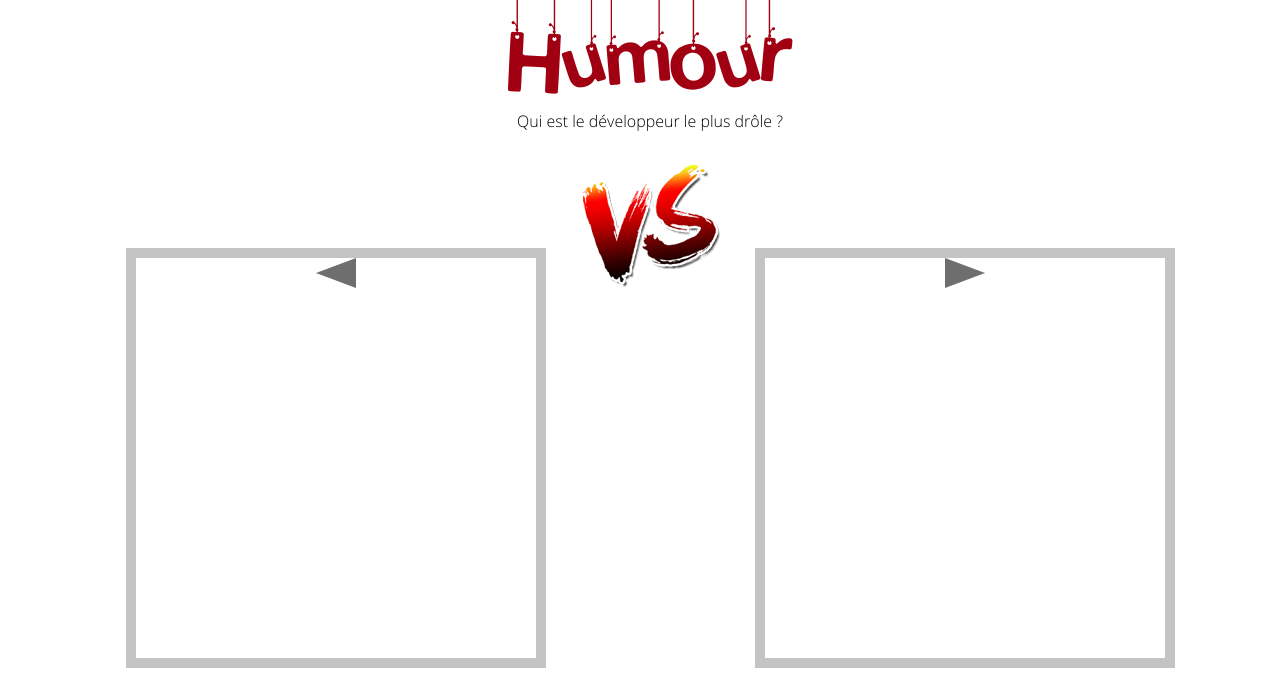
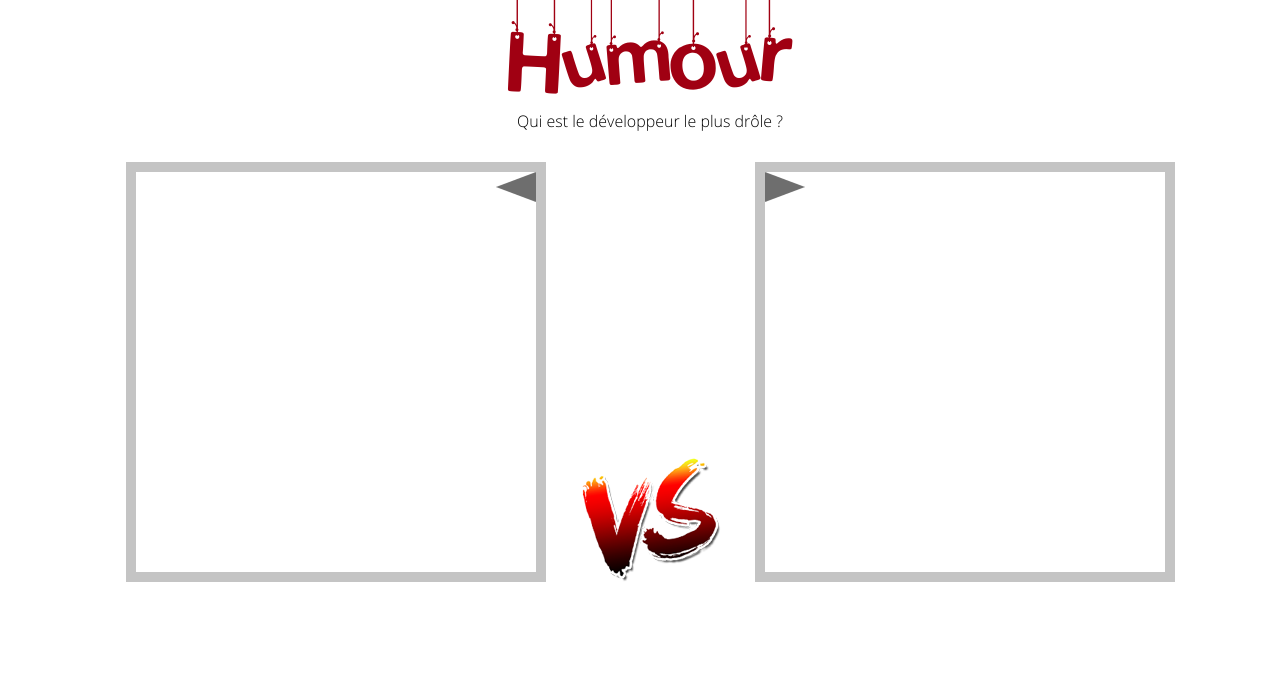
Before and after one commit to shocko59/snirsmash, a PHP site: page / in a window 1280 px wide. Shown: the part 282-969 px from the top of the page. After the commit the page ends 864 px from the top, so only its background shows below. Run offline with PHP 8.4, Linux system fonts and the light colour scheme; data that the repository does not hold is empty.

Commit message:
Modifications css (attribut "position" des div gauches et droites)

```diff
--- a/snirsmash/css/style.css
+++ b/snirsmash/css/style.css
@@ -51,6 +51,7 @@ body {
     padding-right: 20px;
     font-family: Congrat, "Times New Roman", Georgia, Serif;
     color: white;
+    width: 100px;
 }
 
 #idTitreCategorie{
@@ -82,10 +83,12 @@ body {
     display: inline-block;
     margin: auto;
     border: 10px rgb(196, 196, 196) solid;
+    position: relative;
 }
 
-#divGauche #imgFlecheGch{
-
+#imgFlecheGch{
+    position: absolute;
+    right: 0px;
 }
 
 #imgVS{
@@ -103,8 +106,10 @@ body {
     display: inline-block;
     margin: auto;
     border: 10px rgb(196, 196, 196) solid;
+    position: relative;
 }
 
-#divDroite #imgFlecheDrt{
-
+#imgFlecheDrt{
+    position: absolute;
+    left: 0px;
 }
```
